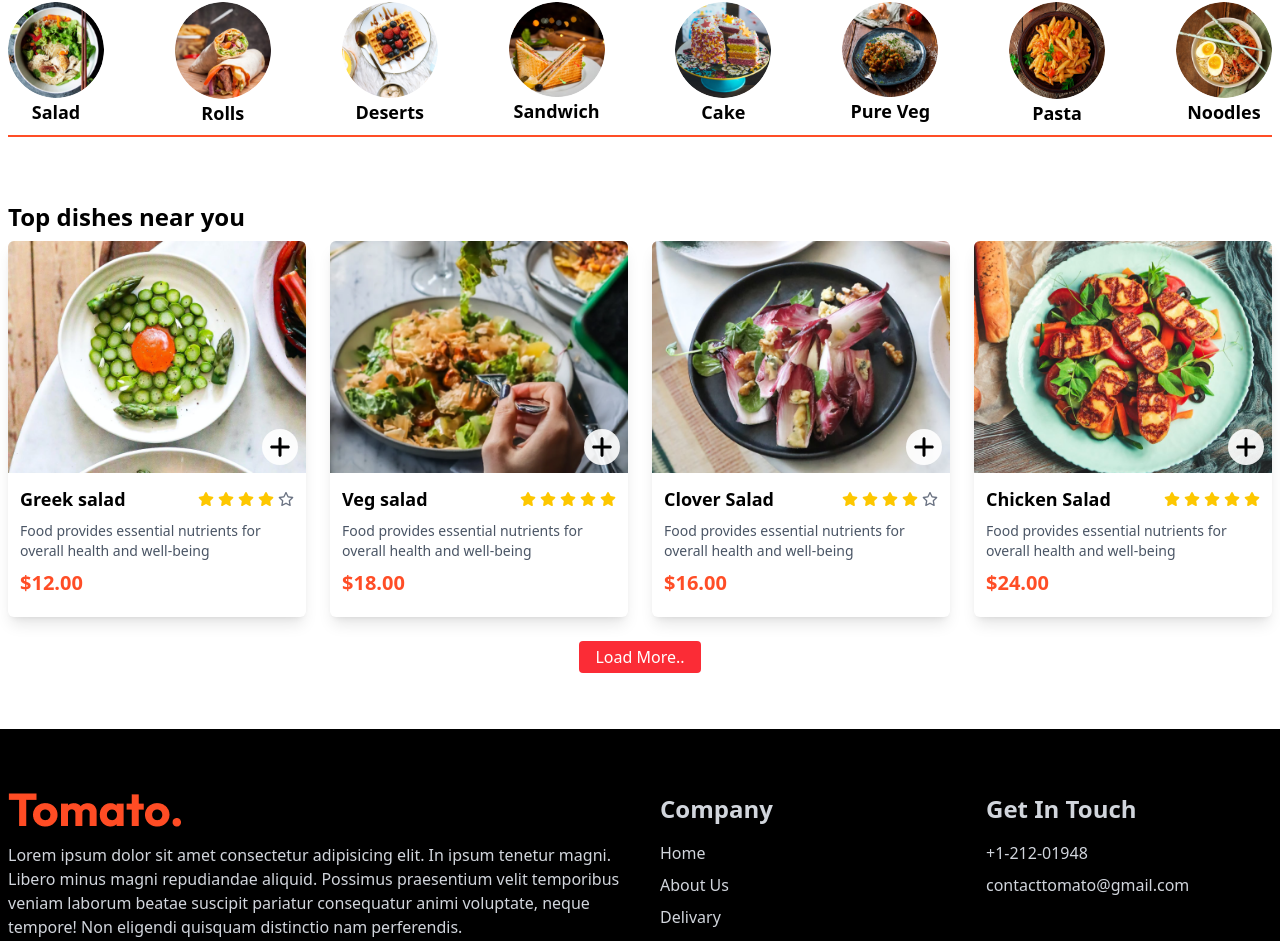
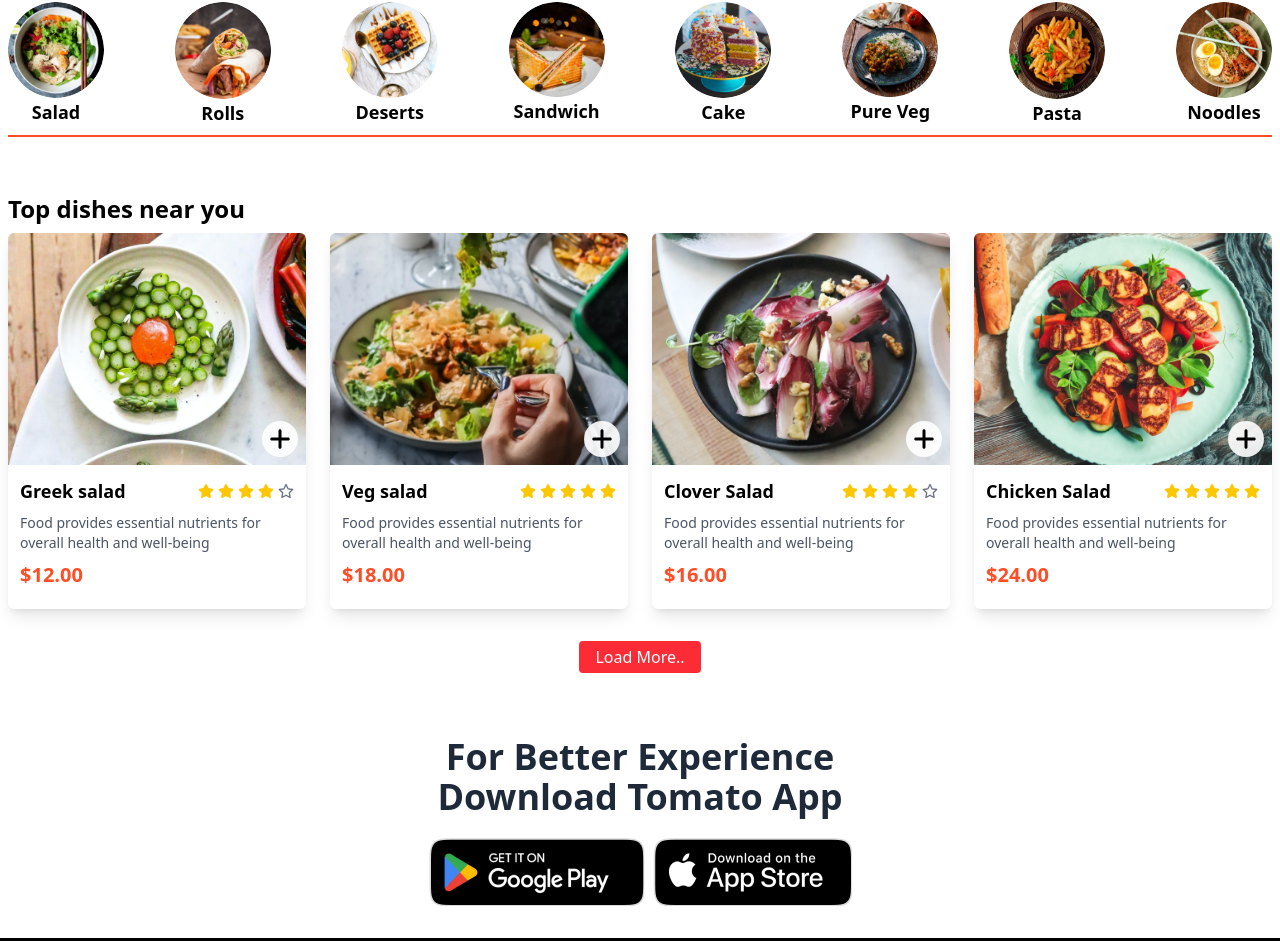
Before and after one commit to shagorpixel/react-food-dalivary-app, a React (Vite) app: page / in a window 1280 px wide. Shown: the part 714-1655 px from the top of the page. Built offline with nearby package versions, Linux system fonts and the light colour scheme.

Commit message:
Add Download App Section

```diff
--- a/src/App.jsx
+++ b/src/App.jsx
@@ -2,7 +2,7 @@ import React from 'react';
 import Nav from './Components/NavBer/Nav';
 import { Outlet } from 'react-router-dom';
 import StoreContextProvider from './Contexts/StoreContextProvider';
-import Footer from './Footer/Footer';
+import Footer from './Components/Footer/Footer';
 
 const App = () => {
   return (
--- /dev/null
+++ b/src/Components/DownloadApp/DownloadApp.jsx
@@ -0,0 +1,15 @@
+import { assets } from "../../assets/frontend_assets/assets";
+
+const DownloadApp = () => {
+    return (
+        <div className=" max-w-xl mx-auto text-center space-y-5 py-8">
+            <h2 className=" text-4xl font-semibold text-gray-800 ">For Better Experience Download Tomato App</h2>
+            <div className=" flex flex-wrap gap-2 items-center justify-center">
+                <img src={assets.play_store} alt="" />
+                <img src={assets.app_store} alt="" />
+            </div>
+        </div>
+    );
+};
+
+export default DownloadApp;
--- a/src/Components/FoodDisplay/FoodDisplay.jsx
+++ b/src/Components/FoodDisplay/FoodDisplay.jsx
@@ -9,7 +9,7 @@ const FoodDisplay = ({category}) => {
 
    const [lastSlice,setLastSlice] = useState(4);
     return (
-        <div className=" custom-container space-y-2 py-10 ">
+        <div className=" custom-container space-y-2 py-8 ">
             <h2 className=" text-2xl font-semibold">Top dishes near you</h2>
             <div className=" grid grid-cols-1 sm:grid-cols-2 md:grid-cols-3 lg:grid-cols-4 gap-6">
                 {
@@ -18,7 +18,7 @@ const FoodDisplay = ({category}) => {
             </div>
             {
              filterData.length>lastSlice &&
-            <div className=" py-4 text-center"><button onClick={()=>setLastSlice(prev=>prev + 4)} className=" bg-red-500 text-white py-1 px-4 rounded cursor-pointer">Load More..</button></div>
+            <div className=" pt-6 text-center"><button onClick={()=>setLastSlice(prev=>prev + 4)} className=" bg-red-500 text-white py-1 px-4 rounded cursor-pointer">Load More..</button></div>
             }
         </div>
     );
--- a/src/Footer/Footer.jsx
+++ b/src/Components/Footer/Footer.jsx
@@ -1,5 +1,5 @@
 import { Link } from "react-router-dom";
-import { assets } from "../assets/frontend_assets/assets";
+import { assets } from "../../assets/frontend_assets/assets";
 import { FaFacebookF,FaTwitter,FaLinkedinIn} from "react-icons/fa";
 const Footer = () => {
     return (
@@ -14,7 +14,7 @@ const Footer = () => {
                         <a className=" size-10 text-xl rounded-full border border-gray-400 flex items-center justify-center" href="#"><FaLinkedinIn /></a>
                     </div>
                 </div>
-                <div className="space-y-4">
+                <div className="space-y-4 col-span-2 sm:col-span-1">
                     <h2 className=" text-2xl font-semibold">Company</h2>
                     <ul className=" space-y-2">
                         <li><Link to={'/'}>Home</Link></li>
@@ -23,7 +23,7 @@ const Footer = () => {
                         <li><Link to={'/'}>Privicy Policy</Link></li>
                     </ul>
                 </div>
-                <div className="space-y-4">
+                <div className="space-y-4 col-span-2 sm:col-span-1">
                     <h2 className=" text-2xl font-semibold">Get In Touch</h2>
                     <ul className=" space-y-2">
                         <li>+1-212-01948</li>
--- a/src/Pages/Home/Home.jsx
+++ b/src/Pages/Home/Home.jsx
@@ -2,6 +2,7 @@ import { useState } from "react";
 import ExploreMenu from "../../Components/ExploreMenu/ExploreMenu";
 import Header from "../../Components/Header/Header";
 import FoodDisplay from "../../Components/FoodDisplay/FoodDisplay";
+import DownloadApp from "../../Components/DownloadApp/DownloadApp";
 
 const Home = () => {
     const [category,setCategory] = useState('All');
@@ -10,6 +11,7 @@ const Home = () => {
             <Header></Header>
             <ExploreMenu category={category} setCategory={setCategory}></ExploreMenu>
             <FoodDisplay category={category} ></FoodDisplay>
+            <DownloadApp></DownloadApp>
         </div>
     );
 };
```
